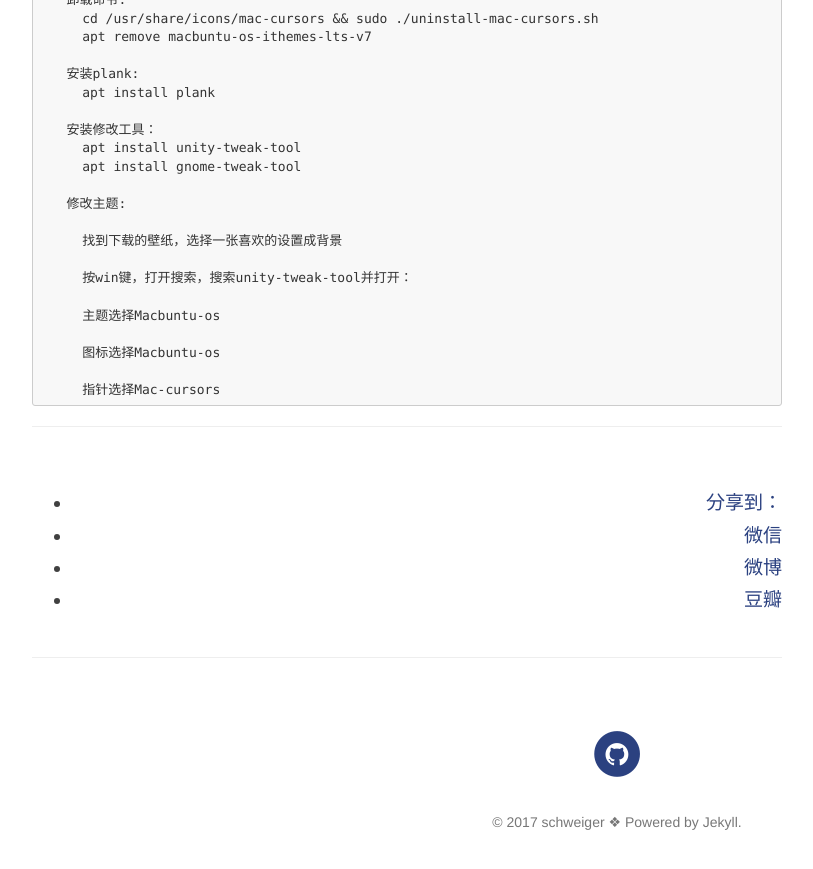
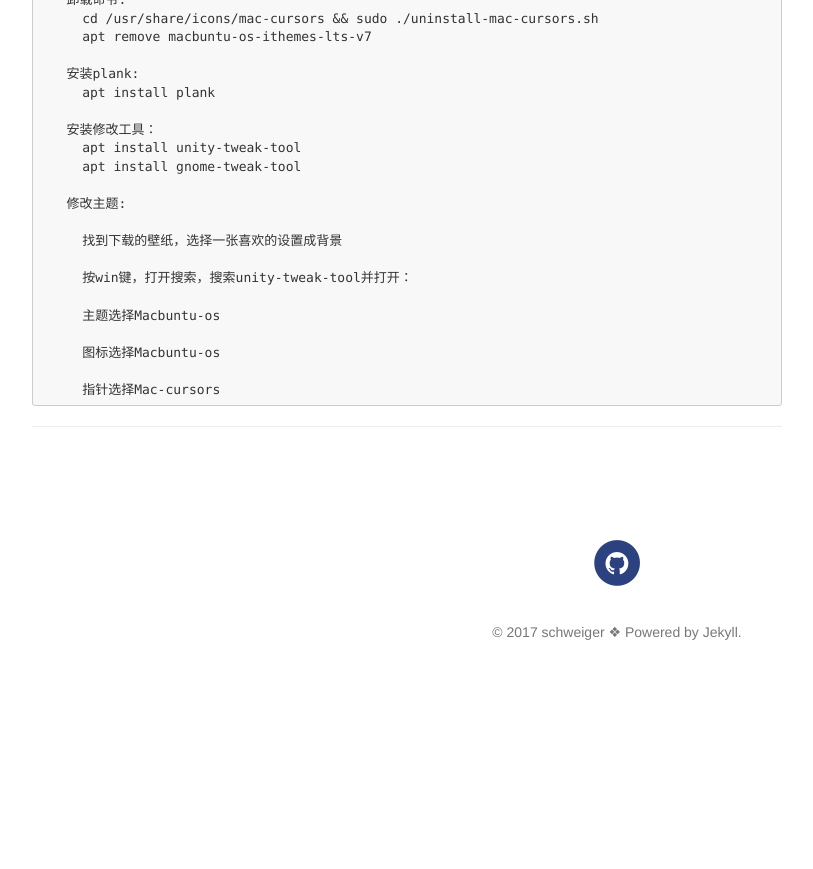
Before and after one commit to 8527/8527.github.io, a Jekyll site: the page built from _posts/2017-02-13-Ubuntu16.04的那些事儿.md, in a window 1280 px wide and 900 px high, scrolled down 1035 px. Shown: the top 869 px of the window, without its empty margins (233-1046 px from the left). Built offline with Jekyll 4.4.1, drawn with Linux system fonts in a browser that asks for light colours; nearby versions of some CDN libraries; after the commit the page ends 1744 px from its top, so only the background shows below that.

Commit message:
Update post.html

```diff
--- a/_layouts/post.html
+++ b/_layouts/post.html
@@ -67,22 +67,3 @@
                         }
                     }
                 </style>
-
-                <div class="ds-share"
-                    data-thread-key="{{page.id}}" data-title="{{page.title}}"
-                    data-images="{{ site.url }}/{% if page.header-img %}{{ page.header-img }}{% else %}{{ site.header-img }}{% endif %}"
-                    data-content="{{ content | strip_html | truncate:80 }} | Microdust:Schweiger's blog"
-                    data-url="{{site.url}}{{page.url}}">
-                    <div class="ds-share-inline">
-                      <ul  class="ds-share-icons-16">
-
-                        <li data-toggle="ds-share-icons-more"><a class="ds-more" href="#">分享到：</a></li>
-                        <li><a class="ds-wechat flat" href="javascript:void(0);" data-service="wechat">微信</a></li>
-                        <li><a class="ds-weibo flat" href="javascript:void(0);" data-service="weibo">微博</a></li>
-                        <li><a class="ds-douban flat" href="javascript:void(0);" data-service="douban">豆瓣</a></li>
-                      </ul>
-                      <div class="ds-share-icons-more">
-                      </div>
-                    </div>
-                <hr>
-                </div>
```
